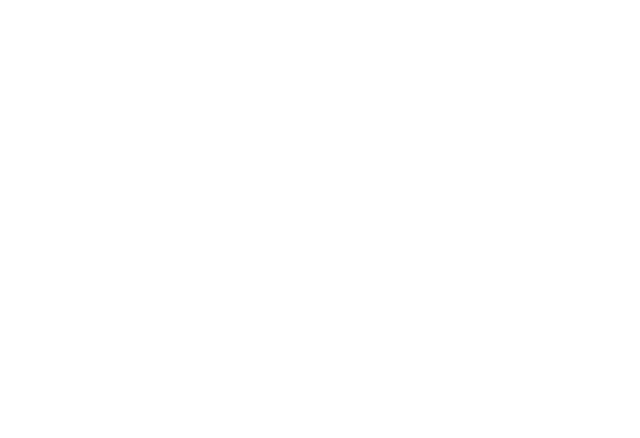
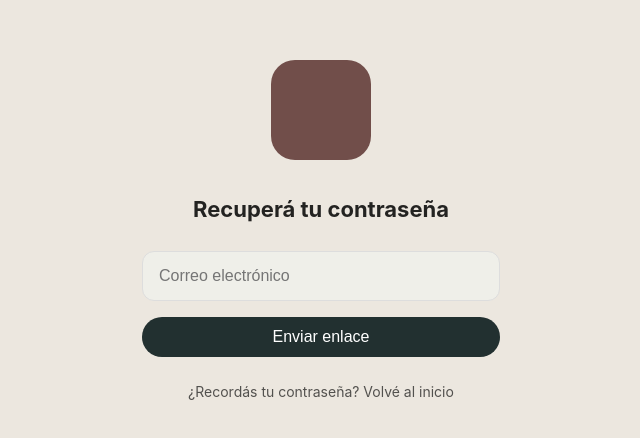
Before and after one commit to teofum/tp-hci-web, a Vue app: page /auth/forgot-password in a window 1280 px wide. Before the commit this address had no page. Shown: the part 168-606 px from the top of the page, without its empty margins (319-959 px from the left). Built offline with nearby package versions, Linux system fonts and the light colour scheme; the HTML template or start-up script is replaced by a standard one.

Commit message:
add forgot password page

```diff
--- a/src/router/index.ts
+++ b/src/router/index.ts
@@ -32,6 +32,11 @@
           name: 'signup',
           component: () => import('../views/RegisterView.vue'),
         },
+        {
+          path: 'forgot-password',
+          name: 'forgot-password',
+          component: () => import('../views/ForgotPasswordView.vue'),
+        },
       ],
     },
   ],
--- /dev/null
+++ b/src/views/ForgotPasswordView.vue
@@ -0,0 +1,14 @@
+<template>
+  <div>
+    <h1>Recuperá tu contraseña</h1>
+
+    <form>
+      <input type="email" placeholder="Correo electrónico" required />
+      <button type="submit">Enviar enlace</button>
+    </form>
+
+    <p class="register">
+      <router-link to="/auth/signin">¿Recordás tu contraseña? Volvé al inicio</router-link>
+    </p>
+  </div>
+</template>
--- a/src/views/LoginView.vue
+++ b/src/views/LoginView.vue
@@ -8,7 +8,9 @@
       <button type="submit">Iniciar Sesión</button>
     </form>
 
-    <p class="forgot-password">¿Olvidaste tu contraseña?</p>
+    <p class="forgot-password">
+      <router-link to="/auth/forgot-password">¿Olvidaste tu contraseña?</router-link>
+    </p>
     <p class="register">
       <router-link to="/auth/signup">¿No tenés una cuenta? Registrate</router-link>
     </p>
```
